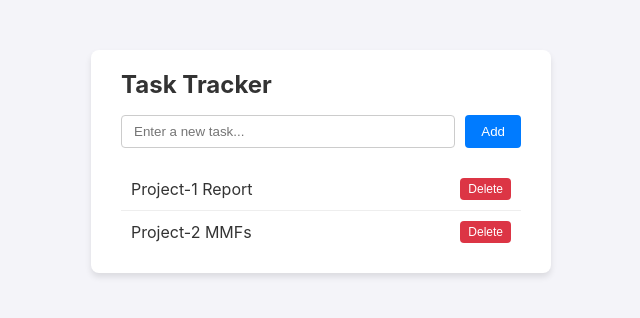
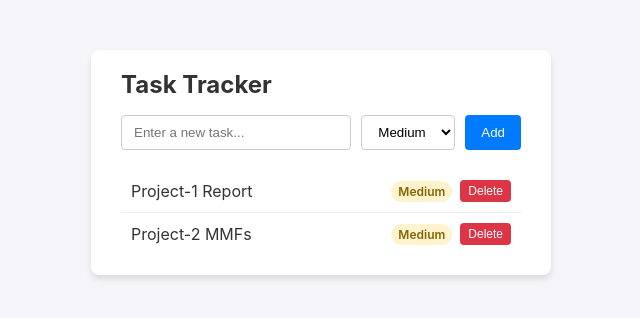
Before and after one commit to rs-rud/TALedWorkshopAssignment, a Flask app: page / in a window 1280 px wide. Shown: the top 318 px of the page, without its empty margins (319-959 px from the left). Run offline with Flask 3, Linux system fonts and the light colour scheme.

Commit message:
Implement feature for issue #1

```diff
--- a/app.py
+++ b/app.py
@@ -2,42 +2,67 @@ from flask import Flask, render_template, request, jsonify
 
 app = Flask(__name__)
 
+ALLOWED_PRIORITIES = {"Low", "Medium", "High"}
+DEFAULT_PRIORITY = "Medium"
+
 tasks = [
-    {"id": 1, "title": "Project-1 Report"},
-    {"id": 2, "title": "Project-2 MMFs"}
+    {"id": 1, "title": "Project-1 Report", "priority": DEFAULT_PRIORITY},
+    {"id": 2, "title": "Project-2 MMFs", "priority": DEFAULT_PRIORITY}
 ]
 next_id = 3
 
+
+def normalize_task(task):
+    """Ensure a task has the default priority when it is missing."""
+    task.setdefault("priority", DEFAULT_PRIORITY)
+    return task
+
+
 @app.route('/')
 def index():
+    """Render the task tracker page."""
     return render_template('index.html')
+
 
 @app.route('/api/tasks', methods=['GET'])
 def get_tasks():
-    return jsonify(tasks)
+    """Return all tasks, applying the default priority when needed."""
+    return jsonify([normalize_task(task) for task in tasks])
+
 
 @app.route('/api/tasks', methods=['POST'])
 def add_task():
+    """Create a task with a validated priority."""
     global next_id
     data = request.get_json()
 
     if not data or not data.get('title'):
         return jsonify({"error": "Title is required"}), 400
 
+    priority = data.get('priority', DEFAULT_PRIORITY)
+    if priority not in ALLOWED_PRIORITIES:
+        return jsonify({
+            "error": "Priority must be Low, Medium, or High"
+        }), 400
+
     new_task = {
         "id": next_id,
-        "title": data['title']
+        "title": data['title'],
+        "priority": priority
     }
     tasks.append(new_task)
     next_id += 1
 
     return jsonify(new_task), 201
 
+
 @app.route('/api/tasks/<int:task_id>', methods=['DELETE'])
 def delete_task(task_id):
+    """Delete a task by its identifier."""
     global tasks
-    tasks = [t for t in tasks if t['id'] != task_id]
+    tasks = [task for task in tasks if task['id'] != task_id]
     return jsonify({"result": "success"}), 200
+
 
 if __name__ == '__main__':
     app.run(debug=True, port=5000)
--- a/static/app.js
+++ b/static/app.js
@@ -8,27 +8,45 @@ async function fetchTasks() {
 
     tasks.forEach(task => {
         const li = document.createElement('li');
-        li.innerHTML = `
-            <span>${task.title}</span>
-            <button class="delete-btn" onclick="deleteTask(${task.id})">Delete</button>
-        `;
+        const taskTitle = document.createElement('span');
+        const priority = document.createElement('span');
+        const deleteButton = document.createElement('button');
+
+        taskTitle.className = 'task-title';
+        taskTitle.textContent = task.title;
+
+        priority.className = `priority priority-${
+            (task.priority || 'Medium').toLowerCase()
+        }`;
+        priority.textContent = task.priority || 'Medium';
+
+        deleteButton.className = 'delete-btn';
+        deleteButton.textContent = 'Delete';
+        deleteButton.addEventListener('click', () => deleteTask(task.id));
+
+        li.appendChild(taskTitle);
+        li.appendChild(priority);
+        li.appendChild(deleteButton);
         taskList.appendChild(li);
     });
 }
 
 async function addTask() {
     const titleInput = document.getElementById('task-title');
+    const priorityInput = document.getElementById('task-priority');
     const title = titleInput.value.trim();
+    const priority = priorityInput.value;
 
     if (!title) return;
 
     await fetch('/api/tasks', {
         method: 'POST',
         headers: { 'Content-Type': 'application/json' },
-        body: JSON.stringify({ title })
+        body: JSON.stringify({ title, priority })
     });
 
     titleInput.value = '';
+    priorityInput.value = 'Medium';
     fetchTasks();
 }
 
--- a/static/style.css
+++ b/static/style.css
@@ -1,5 +1,6 @@
 body {
-    font-family: -apple-system, BlinkMacSystemFont, "Segoe UI", Roboto, Helvetica, Arial, sans-serif;
+    font-family: -apple-system, BlinkMacSystemFont, "Segoe UI", Roboto,
+        Helvetica, Arial, sans-serif;
     background-color: #f4f4f9;
     color: #333;
     display: flex;
@@ -12,7 +13,7 @@ body {
     background: white;
     padding: 20px 30px;
     border-radius: 8px;
-    box-shadow: 0 4px 6px rgba(0,0,0,0.1);
+    box-shadow: 0 4px 6px rgba(0, 0, 0, 0.1);
     width: 100%;
     max-width: 400px;
 }
@@ -28,11 +29,16 @@ h1 {
     margin-bottom: 20px;
 }
 
-input[type="text"] {
-    flex: 1;
+input[type="text"],
+select {
     padding: 8px 12px;
     border: 1px solid #ccc;
     border-radius: 4px;
+    background-color: white;
+}
+
+input[type="text"] {
+    flex: 1;
 }
 
 button {
@@ -56,14 +62,40 @@ ul {
 
 li {
     display: flex;
-    justify-content: space-between;
     align-items: center;
+    gap: 8px;
     padding: 10px;
     border-bottom: 1px solid #eee;
 }
 
 li:last-child {
     border-bottom: none;
+}
+
+.task-title {
+    flex: 1;
+}
+
+.priority {
+    padding: 3px 7px;
+    border-radius: 12px;
+    font-size: 12px;
+    font-weight: 600;
+}
+
+.priority-low {
+    color: #155724;
+    background-color: #d4edda;
+}
+
+.priority-medium {
+    color: #856404;
+    background-color: #fff3cd;
+}
+
+.priority-high {
+    color: #721c24;
+    background-color: #f8d7da;
 }
 
 .delete-btn {
--- a/templates/index.html
+++ b/templates/index.html
@@ -12,6 +12,11 @@
 
         <div class="task-input">
             <input type="text" id="task-title" placeholder="Enter a new task...">
+            <select id="task-priority" aria-label="Task priority">
+                <option value="Low">Low</option>
+                <option value="Medium" selected>Medium</option>
+                <option value="High">High</option>
+            </select>
             <button onclick="addTask()">Add</button>
         </div>
 
```
Also changed, not shown: tests/test_app.py (+98 -19 lines).
